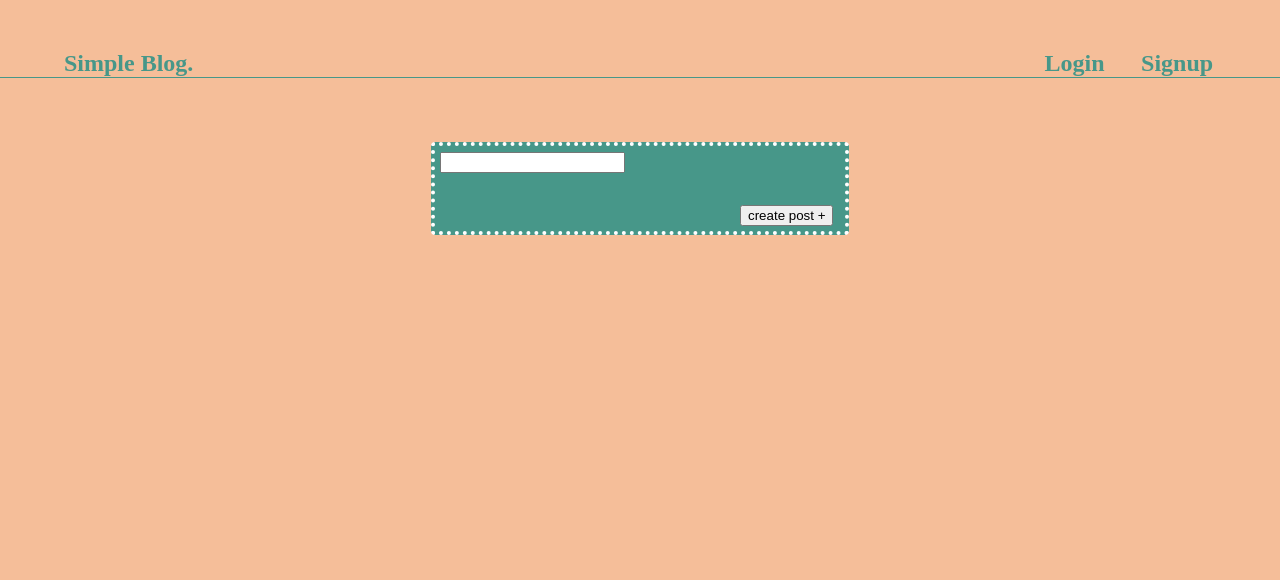
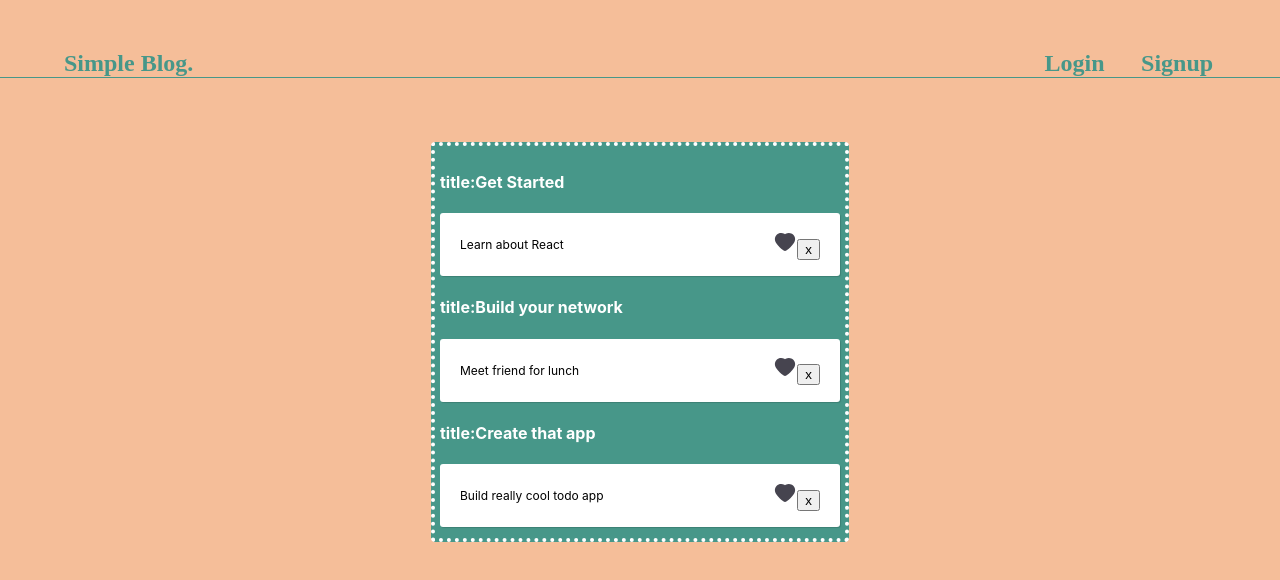
Before and after one commit to dsh410/SIMPLE-BLOG, a React (Create React App) app: page / in a window 1280 px wide. Shown: the top 580 px of the page. Built offline with nearby package versions, Linux system fonts and the light colour scheme.

Commit message:
added react icons.

```diff
--- a/package.json
+++ b/package.json
@@ -8,6 +8,7 @@
     "@testing-library/user-event": "^12.1.10",
     "react": "^17.0.2",
     "react-dom": "^17.0.2",
+    "react-icons": "^4.3.1",
     "react-scripts": "4.0.3",
     "web-vitals": "^1.0.1"
   },
--- a/src/App.css
+++ b/src/App.css
@@ -99,3 +99,7 @@
     .post-title{
       color:white;
     }
+
+    .heart-shape{
+      font-size:2em;
+    }
--- a/src/App.js
+++ b/src/App.js
@@ -26,7 +26,7 @@ const App = () => {
       isCompleted: false
     }
   ]);
-  const [post,setPost] = useState(true)
+  const [post,setPost] = useState(false)
   const addTodo = text => {
     const newTodos = [ {text} ,...todos ];
     setTodos(newTodos);
--- a/src/Todo.js
+++ b/src/Todo.js
@@ -1,4 +1,4 @@
-
+import { AiFillHeart } from 'react-icons/ai';
 
 function Todo({ todo, index, completeTodo, UncompleteTodo, removeTodo, likedTodo, unLikedTodo },props) {
 
@@ -17,9 +17,9 @@ function Todo({ todo, index, completeTodo, UncompleteTodo, removeTodo, likedTodo
 
 
 
-        <button className="heart-shape"
-            style={{ backgroundColor: todo.isLiked ? "#F19CBB" : "#46444F",color:"#F19CBB" }}
-                        onClick={() => todo.isLiked ? unLikedTodo(index) : likedTodo(index)} >{todo.isLiked?'Unlike' : 'Heart'}</button>
+        <AiFillHeart className="heart-shape"
+            style={{ color: todo.isLiked ? "#F19CBB" : "#46444F", }}
+                        onClick={() => todo.isLiked ? unLikedTodo(index) : likedTodo(index)} ></AiFillHeart>
 
         <button onClick={() => removeTodo(index)}>x</button>
         </div>
```
Also changed, not shown: 1 other file (tests, documents, lock files or other folders).
